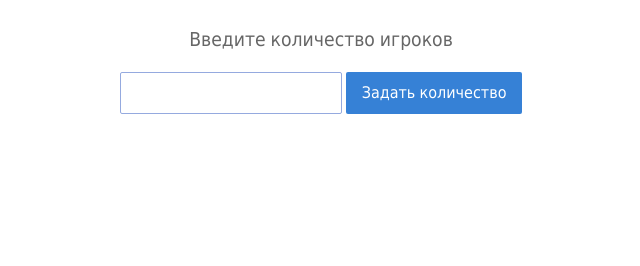
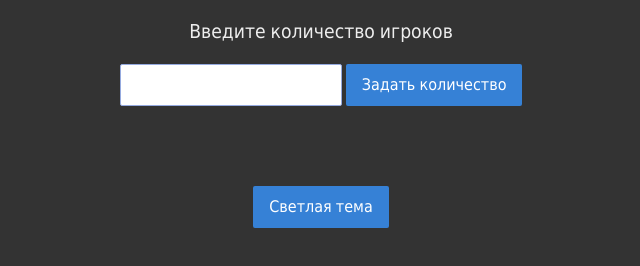
Before and after one commit to yerlanyr/spyfall, a website built with webpack: page src/index.html in a window 1280 px wide. Shown: the whole page, without its empty margins (319-959 px from the left). Built offline with nearby package versions, Linux system fonts and the light colour scheme.

Commit message:
Add dark theme.

```diff
--- a/src/index.html
+++ b/src/index.html
@@ -32,6 +32,7 @@
             <p class="title">Введите количество игроков</p>
             <input class="input" min="3" type="number"/>
             <input type="submit" class="button enter-page__ok" value="Задать количество"/>
+            <button type="button" class="button enter-page__theme-button">Темная тема</button>
         </form>
         <div class="sorter-page" data-url="sorter">
             <p class="sorter-page__player muted"></p>
--- a/src/script.mjs
+++ b/src/script.mjs
@@ -19,9 +19,9 @@ const store = {
     currentPlayer: 0,
     show: false,
     spy: 0,
-    placeIndex: 0
+    placeIndex: 0,
+    isDark: true
 };
-
 
 function updateSorterPage(){
     const button = q('.sorter-page__show');
@@ -36,6 +36,8 @@ function updateSorterPage(){
 (function enterPage(updateSorterPage, store, places, q){
     const input = q('.input');
     const form = q('.enter-page');
+    const themeButton = q('.enter-page__theme-button');
+    const pagesDiv = q('.pages');
     form.addEventListener('submit', function(event){
         event.preventDefault();
         store.amount = +input.value;
@@ -47,6 +49,14 @@ function updateSorterPage(){
         updateSorterPage();
         input.value = '';
     });
+    const renderThemeButton = () => { themeButton.textContent = store.isDark ? 'Светлая тема' : 'Темная тема'; }
+    if(store.isDark) { pagesDiv.classList.add('pages_theme_dark'); }
+    themeButton.addEventListener('click', function(event){
+        store.isDark = !store.isDark;
+        pagesDiv.classList.toggle('pages_theme_dark');
+        renderThemeButton();
+    });
+    renderThemeButton();
 })(updateSorterPage, store, places, q);
 
 (function sorterPage(updateSorterPage, store, q){
--- a/src/styles/style.css
+++ b/src/styles/style.css
@@ -1,19 +1,30 @@
 * {
     font-family: inherit;
+}
+body, html{
+    margin: 0;
+    padding: 0;
 }
 .pages{
     display:flex;
     flex-flow: column;
     align-items: center;
     font-family: Nunito, Tahoma, sans-serif;
+    min-height: 100vh;
 }
 .title{
     font-size: 1.2em;
     font-weight: 400;
     color: #666;
 }
+.pages_theme_dark .title{
+    color: #eee;
+}
 .muted{
     color: #777;
+}
+.pages_theme_dark .muted{
+    color: #aaa;
 }
 .sorter-page__text{
     height: 3em;
@@ -25,6 +36,10 @@
 .enter-page{
     text-align:center;
     width: 100%;
+}
+.button.enter-page__theme-button{
+    display: block;
+    margin: 50px auto 0;
 }
 .button {
     height: 42px;
@@ -57,3 +72,7 @@
     border-color: #95aadf;
     margin-bottom: 30px;
 }
+
+.pages.pages_theme_dark {
+    background: #333;
+}
```
